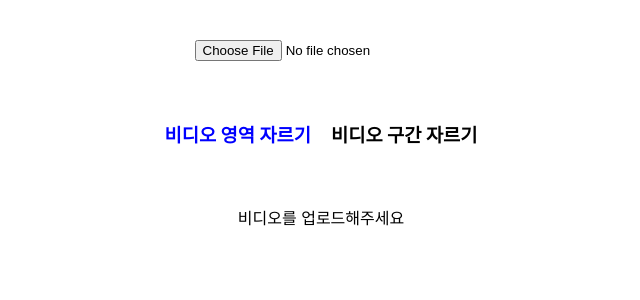
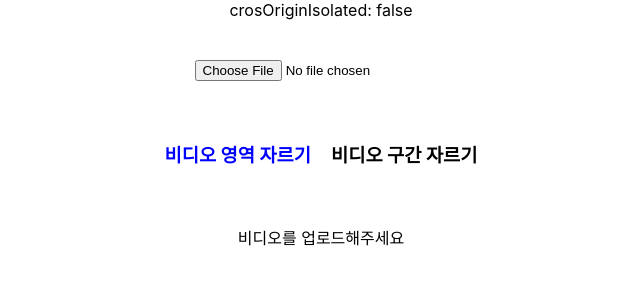
Before and after one commit to seungyeonlee-genesislab/test, a React (Create React App) app: page / in a window 1280 px wide. Shown: the top 300 px of the page, without its empty margins (319-959 px from the left). Built offline with nearby package versions, Linux system fonts and the light colour scheme; what @ffmpeg/ffmpeg would draw is missing.

Commit message:
add crossoriginIsolated status

```diff
--- a/src/App.tsx
+++ b/src/App.tsx
@@ -25,8 +25,6 @@ const tabViews: { id: TabIdTypes; component: (props: any) => JSX.Element }[] = [
   { id: TabIds.VIDEO_TRIMMER, component: (props: any) => <VideoTrimmer {...props} /> },
 ];
 
-//* vercel header 설정 체크
-
 function App() {
   const [video, setVideo] = useState<File | null>(null);
   const [tabId, setTabId] = useState<TabIdTypes>(TabIds.VIDEO_CROPPER);
@@ -38,6 +36,7 @@ function App() {
 
   return (
     <div className='App'>
+      <div>{`crosOriginIsolated: ${self.crossOriginIsolated}`}</div>
       <input className='file-input' type='file' onChange={onChangeVideo} accept='video/*' />
       <section className='tab-view'>
         {tabs.map((tab) => (
```
